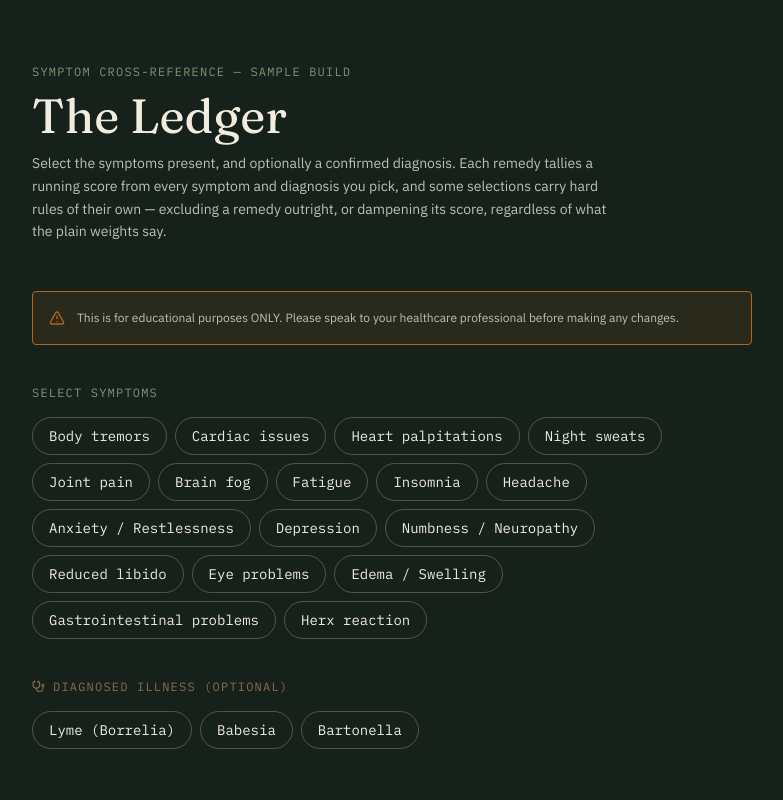
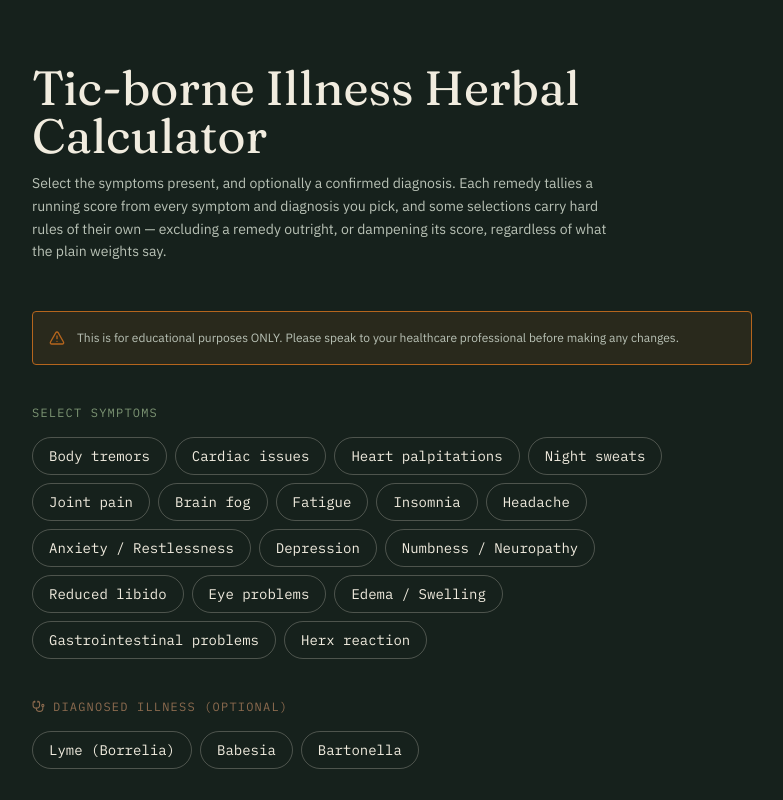
Before and after one commit to stevetaylor20-svg/symptom-ledger, a React (Vite) app: page / in a window 1280 px wide. Shown: the top 800 px of the page, without its empty margins (248-1031 px from the left). Built offline with nearby package versions, Linux system fonts and the light colour scheme.

Commit message:
minor update

```diff
--- a/src/App.jsx
+++ b/src/App.jsx
@@ -173,11 +173,9 @@ export default function App() {
       <div className="max-w-3xl mx-auto px-6 py-16 body-font">
         {/* Header */}
         <div className="mb-12">
-          <div className="mono text-xs tracking-widest uppercase mb-3" style={{ color: PALETTE.moss }}>
-            Symptom Cross-Reference — Sample Build
-          </div>
+
           <h1 className="display text-5xl mb-3" style={{ color: PALETTE.bone }}>
-            The Ledger
+            Tic-borne Illness Herbal Calculator
           </h1>
           <p className="text-sm leading-relaxed max-w-xl" style={{ color: PALETTE.mutedBone }}>
             Select the symptoms present, and optionally a confirmed diagnosis. Each remedy
```
